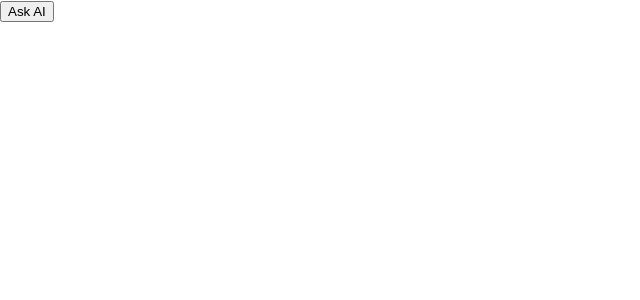
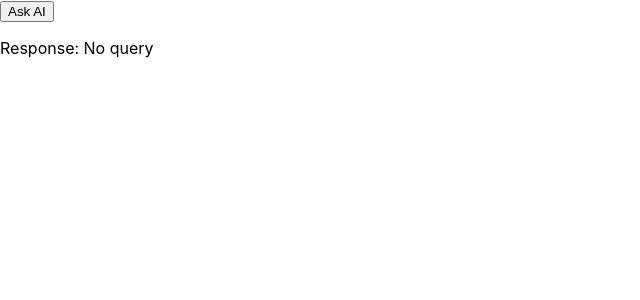
Before and after one commit to annie251/bitcamp2025, a React (Create React App) app: page /#/start in a window 1280 px wide. Before the commit this address led to /. Shown: the top 300 px of the page, without its empty margins (0-640 px from the left). Built offline with nearby package versions, Linux system fonts and the light colour scheme.

Commit message:
changed manifest.json for extension

```diff
--- a/src/App.tsx
+++ b/src/App.tsx
@@ -4,6 +4,9 @@ import './App.css';
 function App() {
 
   const sendMessageToCohere = async (message: string) => {
+
+    let para = document.getElementById("body");
+
     const response = await fetch('http://localhost:3001', {
       method: 'POST',
       headers: {
@@ -12,7 +15,10 @@ function App() {
       body: JSON.stringify({ message }),
     });
     const data = await response.json();
-    console.log('AI Response:', data);
+    if (para != null) {
+      para.innerText = "Response: " + data.text;
+    }
+    console.log('AI Response:', data.text);
   };
 
   const websiteURL = "https://gmail.com/";
@@ -30,6 +36,7 @@ function App() {
 
   return (
     <><button onClick={handleSubmit}>Ask AI</button>
+      <p id="body">Response: No query</p>
     </>
   );
 }
```
Also changed, not shown: public/manifest.json, 1 other file (tests, documents, lock files or other folders).
